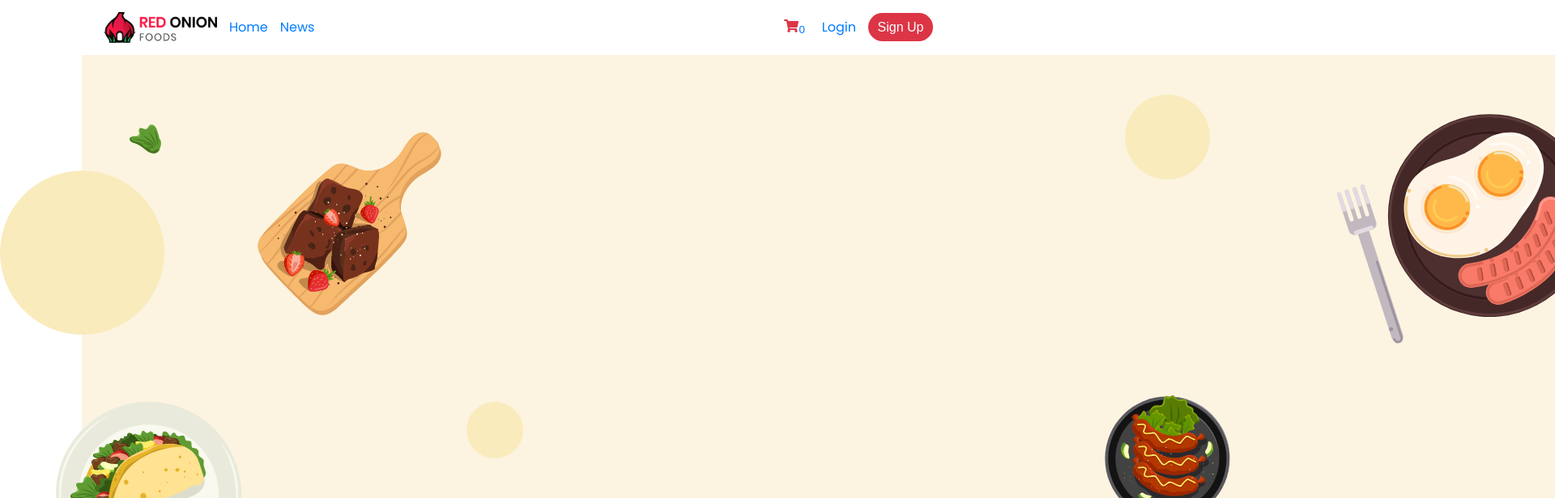
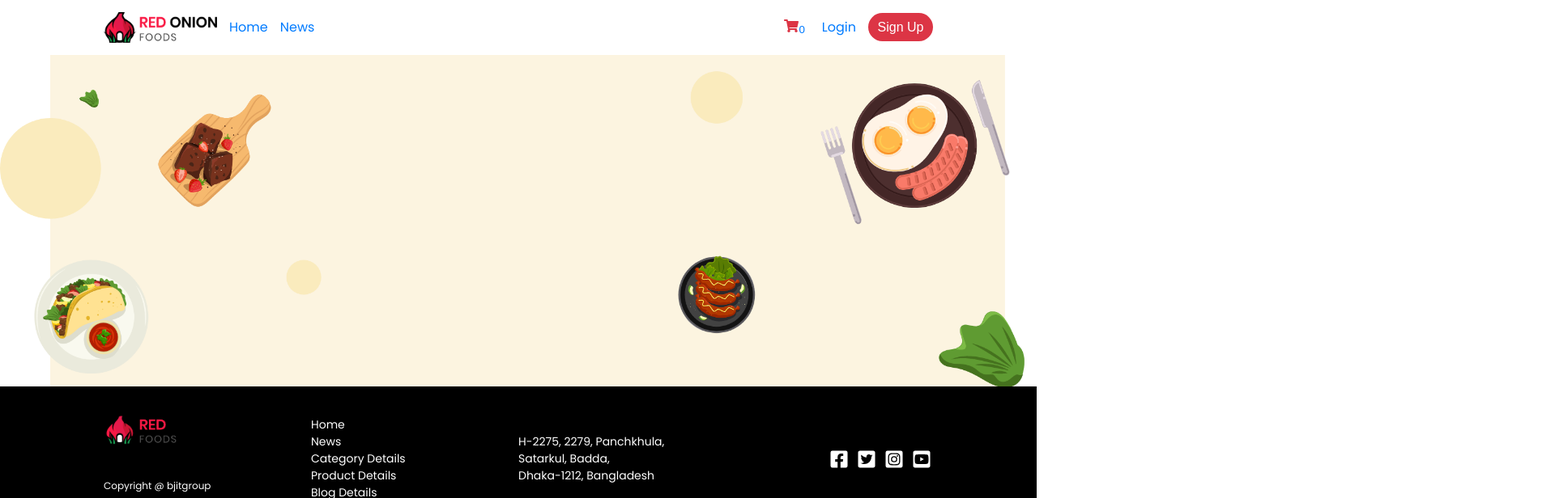
Before and after one commit to ShakhawatHossain13/food-app, a React (Create React App) app: page /cart in a window 1280 px wide. Shown: the top 616 px of the page at 81% size, 1920 px wide, since content can reach past the window. Built offline with nearby package versions, Linux system fonts and the light colour scheme.

Commit message:
Cart banner added

```diff
--- a/src/components/Cart/index.tsx
+++ b/src/components/Cart/index.tsx
@@ -1,12 +1,14 @@
 import React from "react";
-import background from "../../images/home_slider.png";
+import "./style.css";
+import homeslider from "./home_slider.png";
 
 const Cart: React.FC = () => {
   return (
     <React.Fragment>
-      <div className="cart">
-        <img src={background} className="cart__background" />
-      </div>
+      <section
+        className="cart"
+        style={{ background: `url(${homeslider}) ` }}
+      ></section>
     </React.Fragment>
   );
 };
--- a/src/components/Cart/style.css
+++ b/src/components/Cart/style.css
@@ -1,4 +1,7 @@
-.cart__background {
-  position: relative;
-  height: auto;
+.cart {
+  width: 100%;
+  height: 410px;
+  background-position-x: 40% !important;
+  background-position-y: 40% !important;
+  background-size: cover !important;
 }/*# sourceMappingURL=style.css.map */
--- a/src/components/Cart/style.scss
+++ b/src/components/Cart/style.scss
@@ -1,8 +1,7 @@
-.cart{
-
+.cart {
+  width: 100%;
+  height: 410px;
+  background-position-x: 40% !important;
+  background-position-y: 40% !important;
+  background-size: cover !important;
 }
-
-.cart__background{
-    position: relative;
-    height: auto;
-}
```
Also changed, not shown: src/components/Cart/home_slider.png (added), 1 other file (tests, documents, lock files or other folders).
